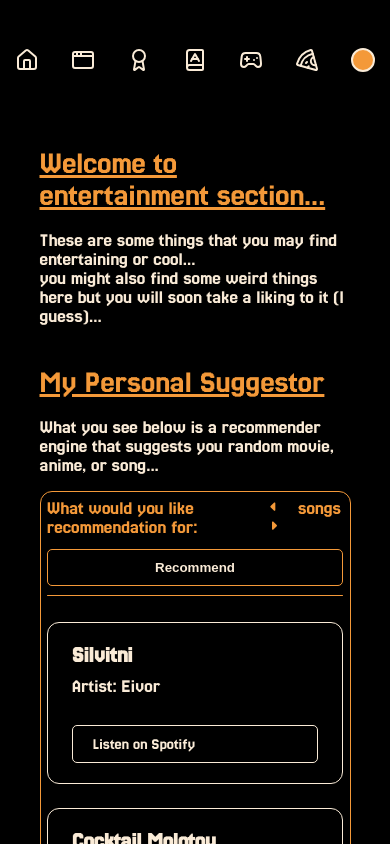
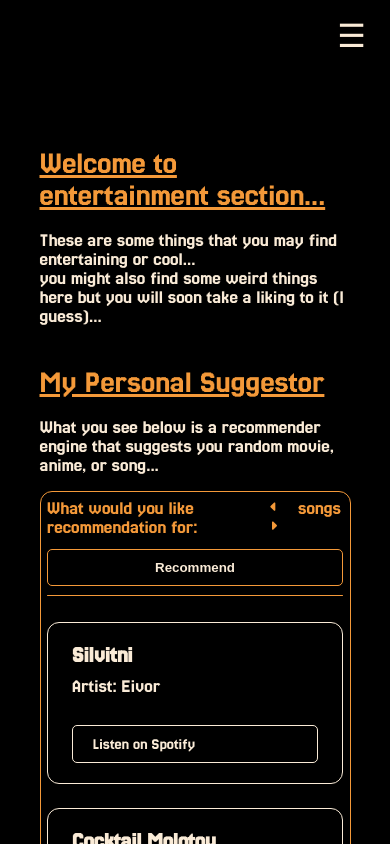
Before and after one commit to JayArindamMaity/jayarindammaity.github.io, a React (Vite) app: page /#/entertainment in a window 390 px wide. Shown: the top 844 px of the page. Built offline with nearby package versions, Linux system fonts and the light colour scheme.

Commit message:
navbar fixes

```diff
--- a/src/components/navbar/navbar.css
+++ b/src/components/navbar/navbar.css
@@ -1,9 +1,16 @@
+.nav-container {
+  display: flex;
+  justify-content: center;
+  width: 100%;
+}
+
 .nav-main {
   display: flex;
   justify-content: center;
   align-items: center;
   padding: 3rem 5rem;
   width: 100%;
+  max-width: 1200px;
   font-family: "mycustomfont", sans-serif;
   position: fixed;
   top: 0;
@@ -14,6 +21,7 @@
     transparent 100%
   );
   z-index: 1000;
+  transition: transform 0.3s ease-in-out;
 }
 
 .nav-items ul {
@@ -34,21 +42,9 @@
   transition: transform 0.5s ease;
 }
 
-/* Hover effect */
 .nav-items li a:hover {
   transform: translateY(-4px);
   color: var(--primary-color);
-}
-
-.nav-container {
-  display: flex;
-  justify-content: center;
-  width: 100%;
-}
-
-.nav-main {
-  max-width: 1200px;
-  width: 100%;
 }
 
 .tooltip {
@@ -77,6 +73,10 @@
   z-index: 10;
 }
 
+.tooltip:hover::after {
+  opacity: 1;
+}
+
 .theme-toggle {
   position: relative;
   cursor: pointer;
@@ -99,8 +99,8 @@
   position: absolute;
   top: 32px;
   left: -8px;
-  display: flex;
-  flex-direction: column;
+  display: grid;
+  grid-template-columns: repeat(3, 1fr);
   gap: 8px;
   background: var(--text-color);
   padding: 8px;
@@ -122,6 +122,77 @@
   transform: scale(1.2);
 }
 
-.tooltip:hover::after {
-  opacity: 1;
+.hamburger-button,
+.exit-button {
+  position: absolute;
+  top: 1rem;
+  right: 2rem;
+  font-size: 2rem;
+  background: none;
+  border: none;
+  color: var(--text-color);
+  cursor: pointer;
+  z-index: 1002;
+  padding-right: 0.5rem;
 }
+
+@media (min-width: 769px) {
+  .hamburger-button,
+  .exit-button {
+    display: none;
+  }
+}
+
+@media (max-width: 768px) {
+  .nav-main {
+    justify-content: flex-end;
+    padding: 1rem;
+  }
+
+  .nav-main .nav-items ul {
+    position: fixed;
+    top: 0;
+    right: 0;
+    width: 70%;
+    height: 100vh;
+    background: rgba(0, 0, 0, 0.226);
+    backdrop-filter: blur(10px);
+    flex-direction: row;
+    flex-wrap: wrap;
+    align-content: flex-start;
+    row-gap: 3rem;
+    column-gap: 1rem;
+    padding: 6rem 2rem 2rem;
+    transform: translateX(100%);
+    opacity: 0;
+    pointer-events: none;
+    transition: transform 0.3s ease-in-out, opacity 0.3s ease-in-out;
+    z-index: 1001;
+    display: flex;
+  }
+
+  .nav-main.open .nav-items ul {
+    transform: translateX(0%);
+    opacity: 1;
+    pointer-events: auto;
+  }
+
+  .nav-items li {
+    width: calc(33.333% - 1rem);
+    display: flex;
+    justify-content: center;
+  }
+
+  .theme-toggle {
+    top: 3vh;
+    width: calc(33.333% - 1rem);
+    display: flex;
+    justify-content: center;
+    align-items: center;
+  }
+
+  .theme-dropdown {
+    top: 40px;
+    margin-left: 15vw;
+  }
+}
--- a/src/components/navbar/navbar.tsx
+++ b/src/components/navbar/navbar.tsx
@@ -1,38 +1,42 @@
 import "./navbar.css";
-import {
-  House,
-  Award,
-  AppWindow,
-  BookA,
-  Gamepad2,
-  Pizza,
-} from "lucide-react";
+import { House, Award, AppWindow, BookA, Gamepad2, Pizza } from "lucide-react";
 import { Link } from "react-router-dom";
 import { useState } from "react";
 
 const themes = [
   { id: "theme-default", color: "#F49939" },
   { id: "theme-purple", color: "#B13BFF" },
-  { id: "theme-navy" , color: "#818FB4"},
-  { id: "theme-pink" , color: "#E90064"},
-  { id: "theme-forest" , color: "#118B50"},
-  { id: "theme-pink-light" , color: "#F7418F"}
-  // add more themes here
+  { id: "theme-navy", color: "#818FB4" },
+  { id: "theme-pink", color: "#E90064" },
+  { id: "theme-pink-light", color: "#F7418F" },
+  { id: "theme-forest", color: "#118B50" },
 ];
 
 export default function Navbar() {
   const [open, setOpen] = useState(false);
+  const [themeOpen, setThemeOpen] = useState(false);
 
   const switchTheme = (themeId: string) => {
     document.body.className = "";
     document.body.classList.add(themeId);
-    setOpen(false);
+    setThemeOpen(false);
   };
 
   return (
     <div className="nav-container">
-      <div className="nav-main">
+      <div className={`nav-main ${open ? "open" : ""}`}>
         <div className="nav-items">
+          {!open && (
+            <button className="hamburger-button" onClick={() => setOpen(true)}>
+              ☰
+            </button>
+          )}
+          {open && (
+            <button className="exit-button" onClick={() => setOpen(false)}>
+              ✕
+            </button>
+          )}
+
           <ul>
             <li>
               <Link to="/">
@@ -77,8 +81,11 @@
               </Link>
             </li>
             <li className="theme-toggle">
-              <div className="theme-button" onClick={() => setOpen(!open)} />
-              {open && (
+              <div
+                className="theme-button"
+                onClick={() => setThemeOpen(!themeOpen)}
+              />
+              {themeOpen && (
                 <div className="theme-dropdown">
                   {themes.map((theme) => (
                     <div
```
